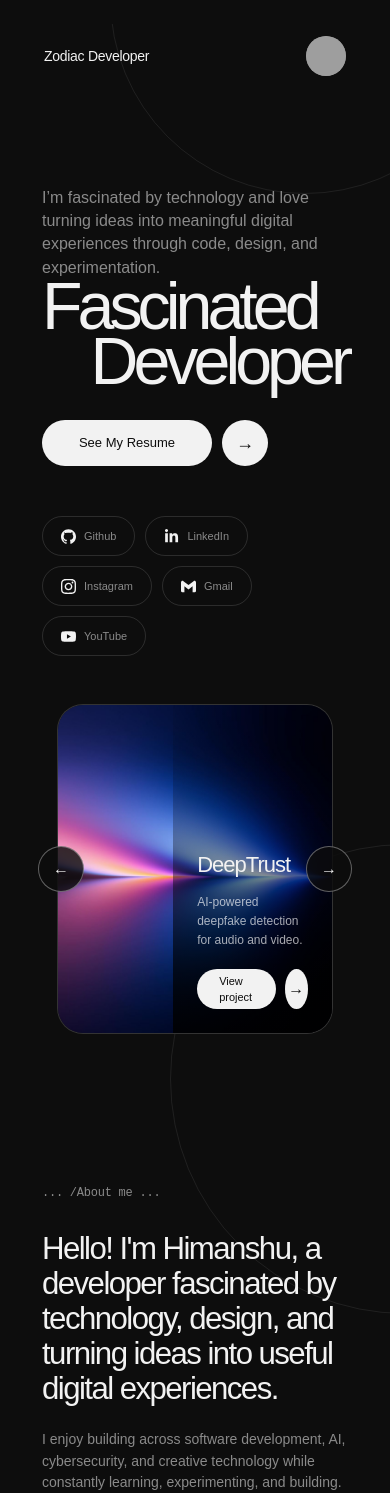
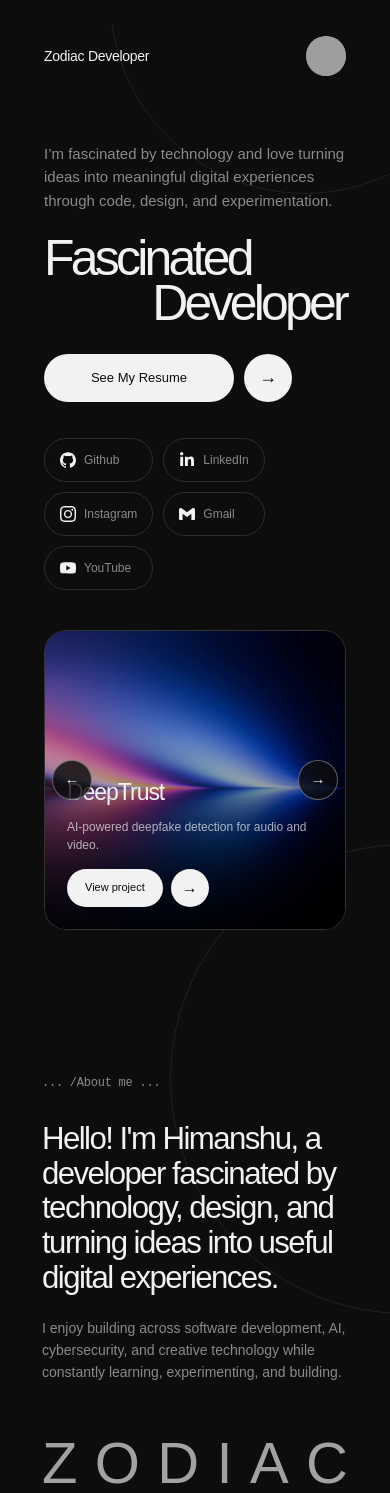
Before and after one commit to debuggerhimanshu/my-portfolio, a Next.js app: page / in a window 390 px wide. Shown: the top 1493 px of the page. Built offline with nearby package versions, Linux system fonts and the light colour scheme; grey boxes are pictures that could not be loaded.

Commit message:
Added the social links

```diff
--- a/components/sections/Hero/Hero.module.css
+++ b/components/sections/Hero/Hero.module.css
@@ -556,83 +556,142 @@
 }
 
 /* =========================================================
-   MOBILE
+   MOBILE RESPONSIVE
 ========================================================= */
 
 @media (max-width: 700px) {
   .hero {
     min-height: auto;
+    padding: 54px 20px 44px;
+    overflow: hidden;
+  }
 
-    padding: 70px 18px 50px;
+  /* Heading */
+  .headingArea {
+    display: flex;
+    flex-direction: column;
+    align-items: stretch;
   }
 
   .heading {
-    font-size: clamp(58px, 17vw, 100px);
+    order: 1;
+    width: 100%;
+    margin-top: 24px;
+    font-size: clamp(48px, 12.8vw, 76px);
+    line-height: 0.9;
+    letter-spacing: -0.075em;
+    overflow: visible;
+  }
+
+  .firstLine,
+  .secondLine {
+    white-space: nowrap;
+  }
+
+  .firstLine {
+    text-align: left;
   }
 
   .secondLine {
     text-align: right;
   }
 
+  /* Description */
   .description {
     position: static;
+    order: 0;
+    width: 100%;
+    max-width: 360px;
+    margin: 0;
+  }
 
-    width: 100%;
-    max-width: 340px;
+  .description p {
+    font-size: 15px;
+    line-height: 1.55;
+  }
 
+  /* Resume / Projects button */
+  .projectsButton {
+    position: static;
+    order: 2;
+    align-self: flex-start;
+    width: fit-content;
+    gap: 10px;
     margin-top: 28px;
   }
 
-  .projectsButton {
-    position: static;
-
-    width: fit-content;
-
-    margin-top: 30px;
+  .projectsButton > span:first-child {
+    width: 190px;
+    height: 48px;
+    font-size: 13px;
   }
 
-  .projectsButton > span:first-child {
-    width: 170px;
+  .buttonArrow {
+    flex-shrink: 0;
+    width: 48px;
+    height: 48px;
   }
 
+  /* Social links */
   .socials {
-    justify-content: flex-start;
-
-    flex-wrap: wrap;
-
-    margin-top: 50px;
+    display: grid;
+    grid-template-columns: max-content max-content;
+    justify-content: start;
+    align-items: center;
     gap: 10px;
+    margin-top: 36px;
   }
 
-  /* --------------------------------
-     Mobile carousel
-  -------------------------------- */
+  .social {
+    min-height: 44px;
+    height: auto;
+    padding: 0 15px;
+    gap: 8px;
+    font-size: 12px;
+    white-space: nowrap;
+  }
 
+  .socialIcon {
+    width: 16px;
+    height: 16px;
+  }
+
+  /* Project carousel */
   .projectCarousel {
-    height: 330px;
-    margin-top: 48px;
+    width: 100%;
+    height: 300px;
+    margin-top: 40px;
+  }
+
+  .projectViewport {
+    overflow: hidden;
+    border-radius: 22px;
   }
 
   .projectCard {
-    left: 5%;
-    width: 90%;
-
-    display: block;
+    left: 0;
+    width: 100%;
+    border-radius: 22px;
   }
 
   .projectCard:not(.projectCardActive) {
     opacity: 0;
+    pointer-events: none;
   }
 
-  .projectCardActive .projectImage {
-    display: block;
+  .projectCardActive {
+    opacity: 1;
   }
 
   .projectOverlay {
+    width: 100%;
+    height: 100%;
+    left: 0;
+    right: auto;
     background: linear-gradient(
       180deg,
-      rgba(0, 0, 0, 0.05) 0%,
-      rgba(0, 0, 0, 0.25) 35%,
+      rgba(0, 0, 0, 0.02) 0%,
+      rgba(0, 0, 0, 0.18) 38%,
       rgba(0, 0, 0, 0.88) 100%
     );
   }
@@ -640,32 +699,77 @@
   .projectContent {
     width: 100%;
     height: 100%;
-
-    padding: 24px;
-
+    padding: 22px;
     justify-content: flex-end;
   }
 
   .projectContent h3 {
-    font-size: 22px;
+    font-size: 23px;
   }
 
   .projectContent p {
+    max-width: 290px;
+    margin-top: 8px;
     font-size: 12px;
+    line-height: 1.5;
   }
 
+  .projectActions {
+    margin-top: 15px;
+    gap: 8px;
+  }
+
+  .viewProject {
+    height: 38px;
+    padding: 0 18px;
+  }
+
+  .projectArrow {
+    width: 38px;
+    height: 38px;
+  }
+
+  /* Carousel navigation */
   .sliderButton {
-    width: 46px;
-    height: 46px;
-
-    font-size: 16px;
+    width: 40px;
+    height: 40px;
+    font-size: 15px;
   }
 
   .sliderButtonLeft {
-    left: -4px;
+    left: 8px;
   }
 
   .sliderButtonRight {
-    right: -4px;
+    right: 8px;
   }
 }
+
+/* Extra-small phones */
+@media (max-width: 380px) {
+  .hero {
+    padding-right: 16px;
+    padding-left: 16px;
+  }
+
+  .heading {
+    font-size: clamp(43px, 12.5vw, 48px);
+  }
+
+  .projectsButton > span:first-child {
+    width: 165px;
+  }
+
+  .social {
+    padding: 0 11px;
+    font-size: 11px;
+  }
+
+  .projectCarousel {
+    height: 270px;
+  }
+
+  .projectContent {
+    padding: 18px;
+  }
+}
--- a/components/sections/Hero/Hero.tsx
+++ b/components/sections/Hero/Hero.tsx
@@ -16,17 +16,17 @@ import { FaLinkedinIn } from "react-icons/fa6";
 const socials = [
   {
     label: "Github",
-    href: "#",
+    href: "https://github.com/debuggerhimanshu",
     icon: SiGithub,
   },
   {
     label: "LinkedIn",
-    href: "#",
+    href: "https://www.linkedin.com/in/creativehim/",
     icon: FaLinkedinIn,
   },
   {
     label: "Instagram",
-    href: "#",
+    href: "https://www.instagram.com/creative.him/",
     icon: SiInstagram,
   },
   {
@@ -36,7 +36,7 @@ const socials = [
   },
   {
     label: "YouTube",
-    href: "#",
+    href: "https://www.youtube.com/@zodiacmotion",
     icon: SiYoutube,
   },
 ];
```
